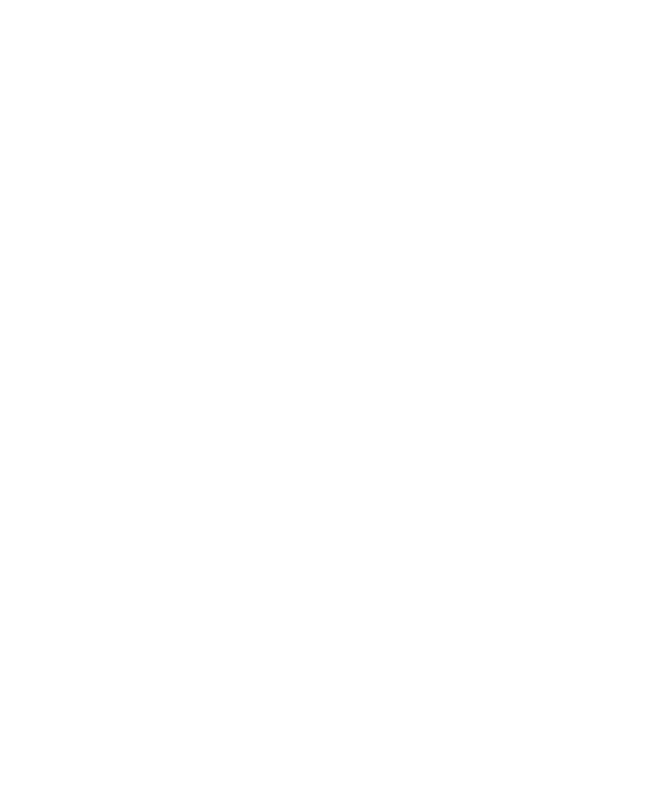
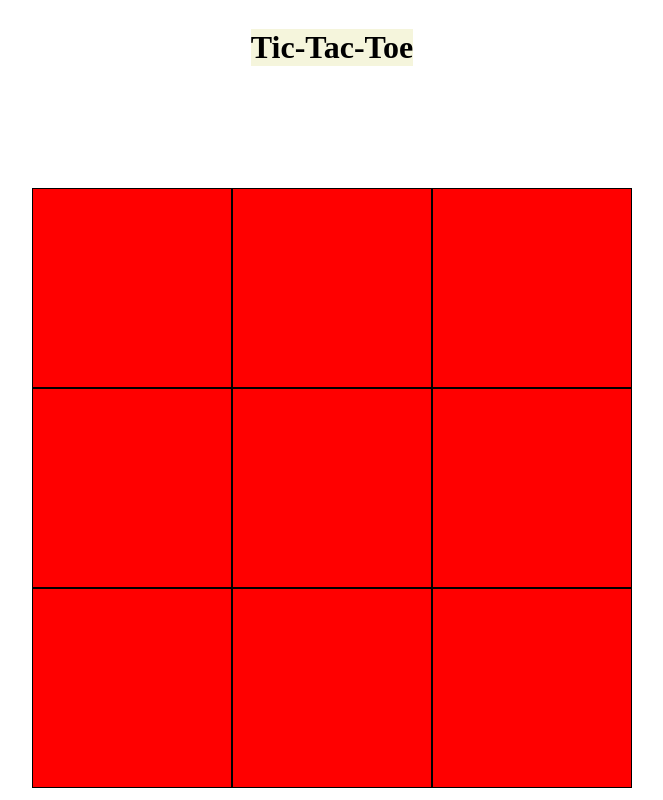
Before and after one commit to ssaigol/tic-tac-toe, a plain HTML site: page index.html in a window 1280 px wide. Shown: the whole page, without its empty margins (308-971 px from the left). Drawn offline with Linux system fonts and the light colour scheme.

Commit message:
Basic HTML display & CSS styling

```diff
--- a/index.html
+++ b/index.html
@@ -8,6 +8,20 @@
   <script defer src="script.js"></script>
 </head>
 <body>
+    <div class="main-container">
+        <h1>Tic-Tac-Toe</h1>
+        <div class="gameboard">
+            <div class="cells"></div>
+            <div class="cells"></div>
+            <div class="cells"></div>
+            <div class="cells"></div>
+            <div class="cells"></div>
+            <div class="cells"></div>
+            <div class="cells"></div>
+            <div class="cells"></div>
+            <div class="cells"></div>
+        </div>
+    </div>
 
 </body>
 </html>
--- a/style.css
+++ b/style.css
@@ -0,0 +1,24 @@
+h1 {
+    background-color: beige;
+}
+
+.main-container {
+    display: flex;
+    flex-direction: column;
+    align-items: center;
+}
+
+
+.gameboard {
+    height: 600px;
+    width: 600px;
+    background-color: red;
+    margin-top: 100px;
+    display: grid;
+    grid-template-columns: repeat(3, 1fr);
+}
+
+.cells {
+    box-sizing: border-box;
+    border: 1px black solid;
+}
```
